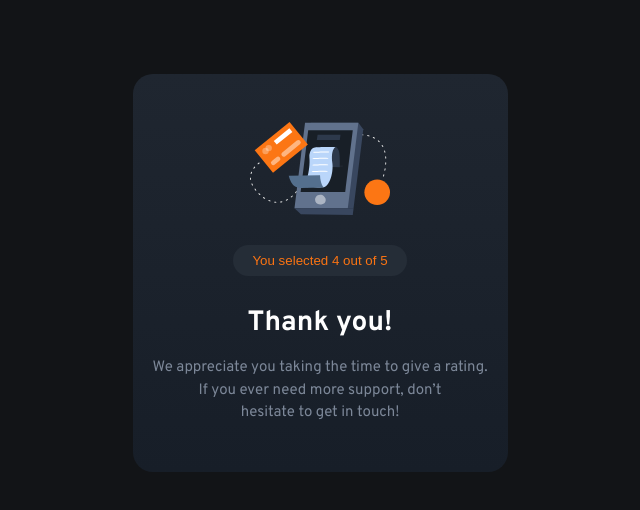
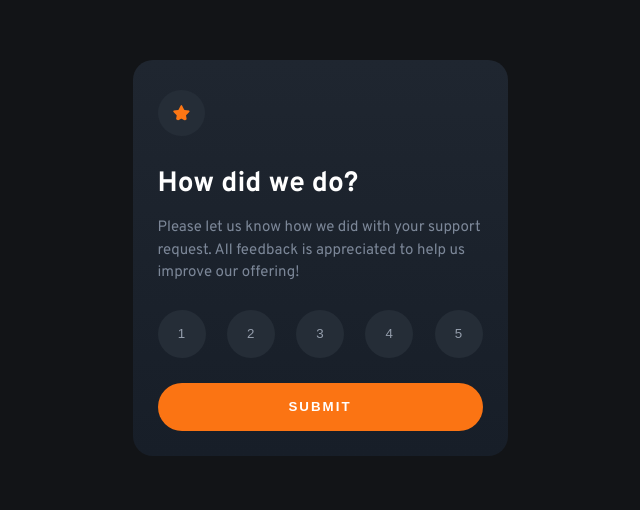
Before and after one commit to DanielW720/frontendmentor-interactive-rating-component-with-react-context, a React (Create React App) app in the folder solution/: page / in a window 1280 px wide. Shown: the part 142-652 px from the top of the page, without its empty margins (320-960 px from the left). Built offline with nearby package versions, Linux system fonts and the light colour scheme; the HTML template or start-up script is replaced by a standard one.

Commit message:
Project completed

```diff
--- a/solution/src/App.js
+++ b/solution/src/App.js
@@ -1,15 +1,37 @@
 import './App.css';
+import { useState } from 'react';
 import Rating from './components/feedback/Rating';
 import ThankYou from './components/feedback/ThankYou';
 
 function App() {
+  const [rating, setRating] = useState('');
+  const [isSubmitted, setIsSubmitted] = useState(false);
+
+  const ratingHandler = (chosenRating) => {
+    setRating(chosenRating);
+  }
+
+  const submitHandler = () => {
+    if (Number.isInteger(rating)) {
+      setIsSubmitted(true);
+    } else {
+      console.log("Please choose a rating before submitting!")
+    }
+  }
+
+  const reset = () => {
+    setRating('');
+    setIsSubmitted(false);
+  }
+
   return (
     <div className="App">
       <main>
-        {/* <Rating /> */}
-        {/* temporary div */}
-        <div style={{ "marginTop": "30px" }}></div>
-        <ThankYou rating={4} />
+        {
+          isSubmitted ?
+            <ThankYou rating={rating} onReset={reset} /> :
+            <Rating ratingHandler={ratingHandler} submitHandler={submitHandler} />
+        }
       </main>
     </div>
   );
--- a/solution/src/components/feedback/Rating.js
+++ b/solution/src/components/feedback/Rating.js
@@ -3,7 +3,7 @@ import classes from './Rating.module.css';
 import iconstar from "../../images/icon-star.svg";
 import Button from '../utilities/Button';
 
-const Rating = () => {
+const Rating = (props) => {
     return (
         <Card className={`${classes.rating}`}>
             <img src={iconstar} arg="" className={classes["icon-star"]} />
@@ -15,13 +15,20 @@ const Rating = () => {
             <div className={classes["rating-button-group"]}>
                 {
                     [1, 2, 3, 4, 5].map(rating =>
-                        <Button className={classes["rating-button"]}>
+                        <Button
+                            key={rating}
+                            className={classes["rating-button"]}
+                            onClick={(rating) => props.ratingHandler(rating)}>
                             {rating}
                         </Button>
                     )
                 }
             </div>
-            <Button className={classes["submit-button"]}>Submit</Button>
+            <Button
+                className={classes["submit-button"]}
+                onClick={(_) => props.submitHandler()}>
+                Submit
+            </Button>
         </Card>
     );
 }
--- a/solution/src/components/feedback/Rating.module.css
+++ b/solution/src/components/feedback/Rating.module.css
@@ -38,3 +38,9 @@
     cursor: pointer;
     color: var(--orange);
 }
+
+.rating .submit-button:focus {
+    /* If user clicks on submit before choosing a rating, button should not
+    change background */
+    background-color: var(--orange);
+}
--- a/solution/src/components/feedback/ThankYou.js
+++ b/solution/src/components/feedback/ThankYou.js
@@ -5,9 +5,10 @@ import Button from '../utilities/Button';
 
 const ThankYou = props => {
     return (
-        <Card className={`${classes.thankyou}`}>
+        <div onClick={props.onReset}>
+            <Card className={`${classes.thankyou}`} >
                 <img src={illustrationThankYou} />
-            <Button className={classes["button"]}>You selected {props.rating} out of 5</Button>
+                <div className={classes.youselected}>You selected {props.rating} out of 5</div>
                 <h1>Thank you!</h1>
                 <p>
                     We appreciate you taking the time to give a rating.
@@ -17,6 +18,7 @@ const ThankYou = props => {
                     don’t hesitate to get in touch!
                 </p>
             </Card>
+        </div>
     );
 }
 
--- a/solution/src/components/feedback/ThankYou.module.css
+++ b/solution/src/components/feedback/ThankYou.module.css
@@ -12,12 +12,11 @@
     margin-bottom: 1.3rem;
 }
 
-.thankyou .button {
-    height: unset;
-    width: unset;
+.thankyou .youselected {
+    background-color: var(--darkblue);
     border-radius: 50px;
     color: var(--orange);
-    padding: 0.5rem 1.2rem;
+    padding: 0.4rem 1.2rem;
 }
 
 .thankyou h1 {
--- a/solution/src/components/utilities/Button.js
+++ b/solution/src/components/utilities/Button.js
@@ -4,7 +4,7 @@ const Button = props => {
     const styles = `${classes.button} ${props.className}`;
 
     return (
-        <button className={styles}>
+        <button className={styles} onClick={() => props.onClick(props.children)}>
             {props.children}
         </button>
     );
```
Lines whose indentation alone changed are shown as unchanged.
